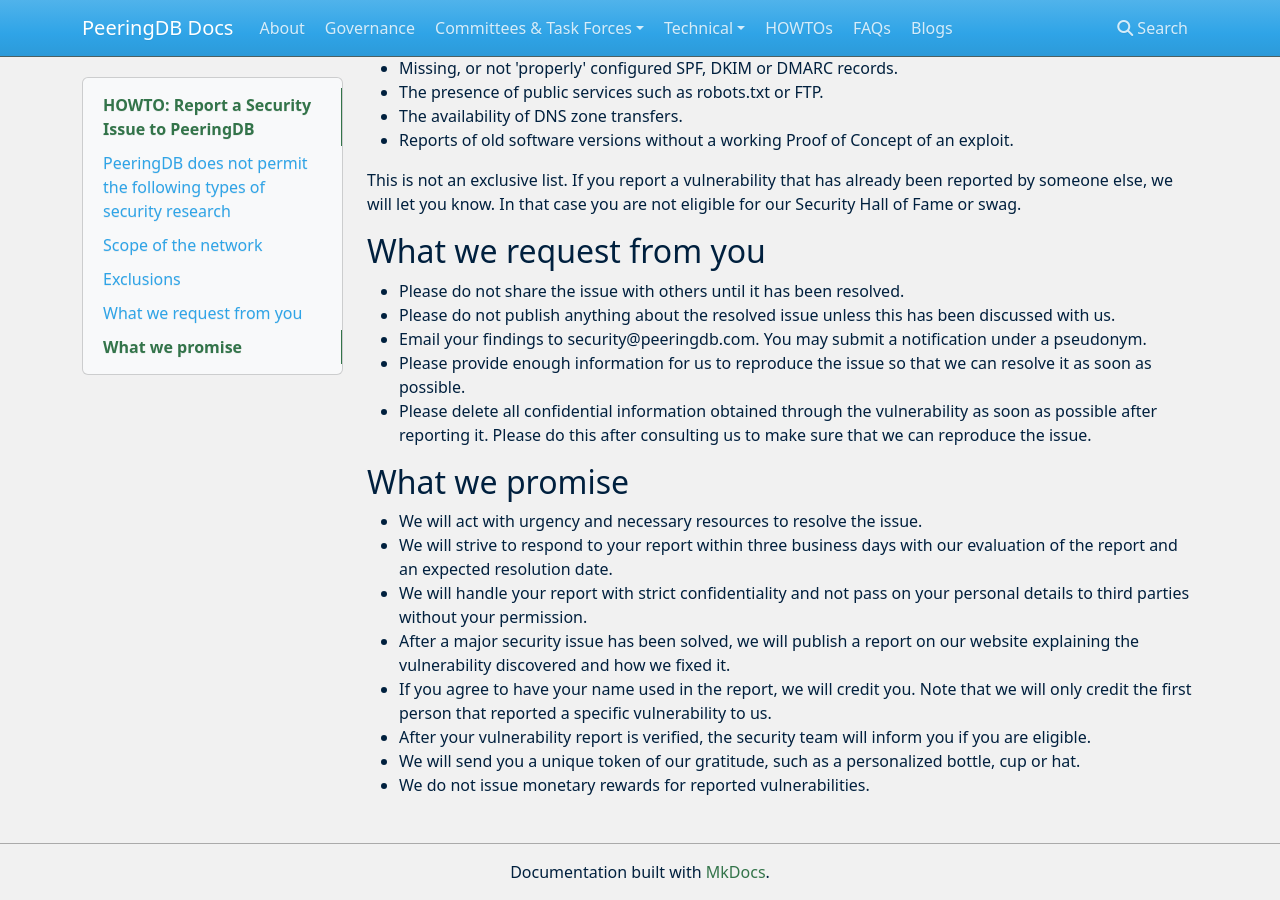
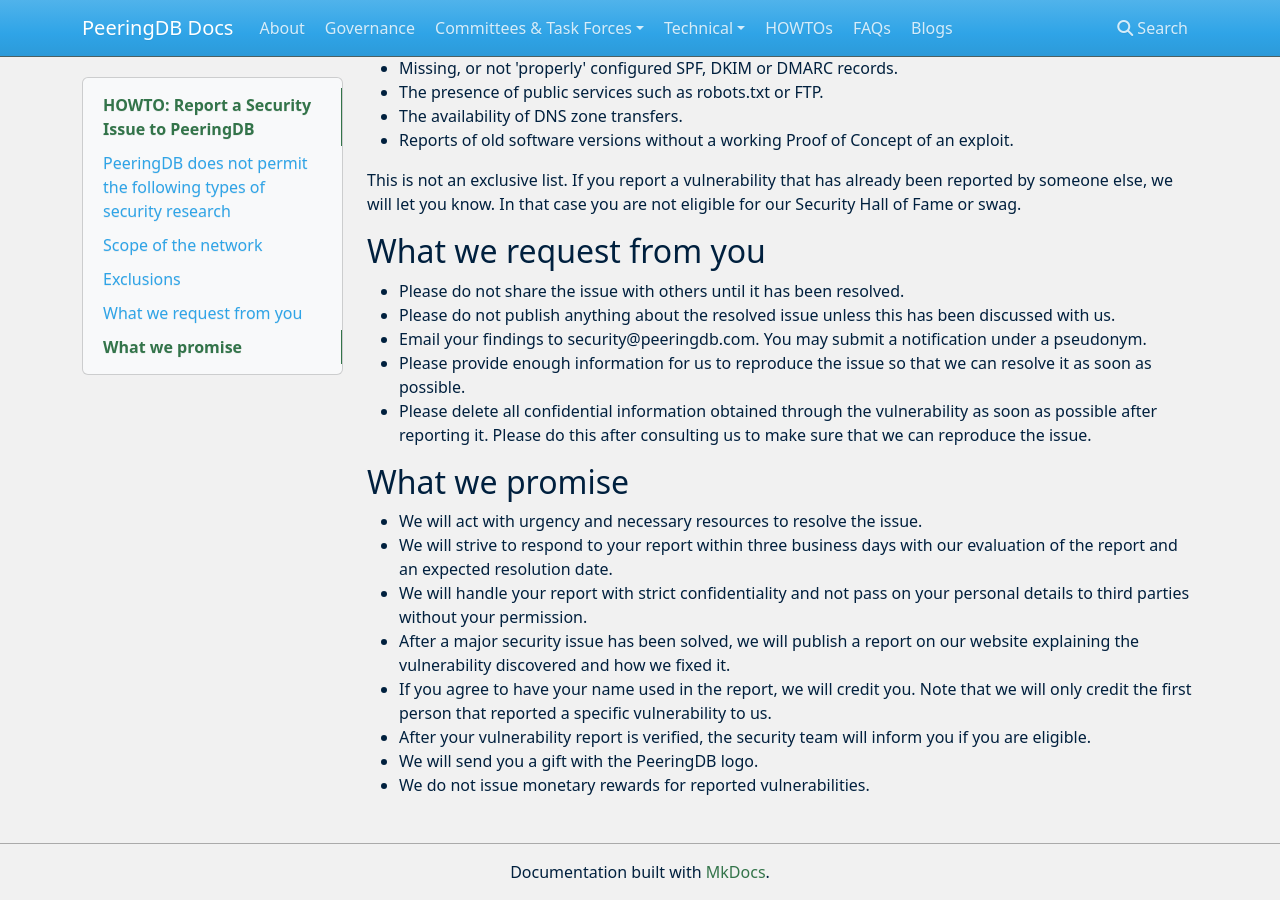
Before and after one commit to peeringdb/docs, an MkDocs documentation site: the page built from docs/howto/make-a-security-report.md, in a window 1280 px wide and 900 px high, scrolled down 923 px. Built offline with MkDocs 1.6.1, drawn with Linux system fonts in a browser that asks for light colours; nearby versions of some CDN libraries.

Commit message:
Updated security issues gift wording.

```diff
--- a/docs/howto/make-a-security-report.md
+++ b/docs/howto/make-a-security-report.md
@@ -48,5 +48,5 @@
 * After a major security issue has been solved, we will publish a report on our website explaining the vulnerability discovered and how we fixed it.
 * If you agree to have your name used in the report, we will credit you. Note that we will only credit the first person that reported a specific vulnerability to us.
 * After your vulnerability report is verified, the security team will inform you if you are eligible.
-* We will send you a unique token of our gratitude, such as a personalized bottle, cup or hat.
+* We will send you a gift with the PeeringDB logo.
 * We do not issue monetary rewards for reported vulnerabilities.
```
Also changed, not shown: docs/blog/two_security_fixes.md (+1 -1 lines).
